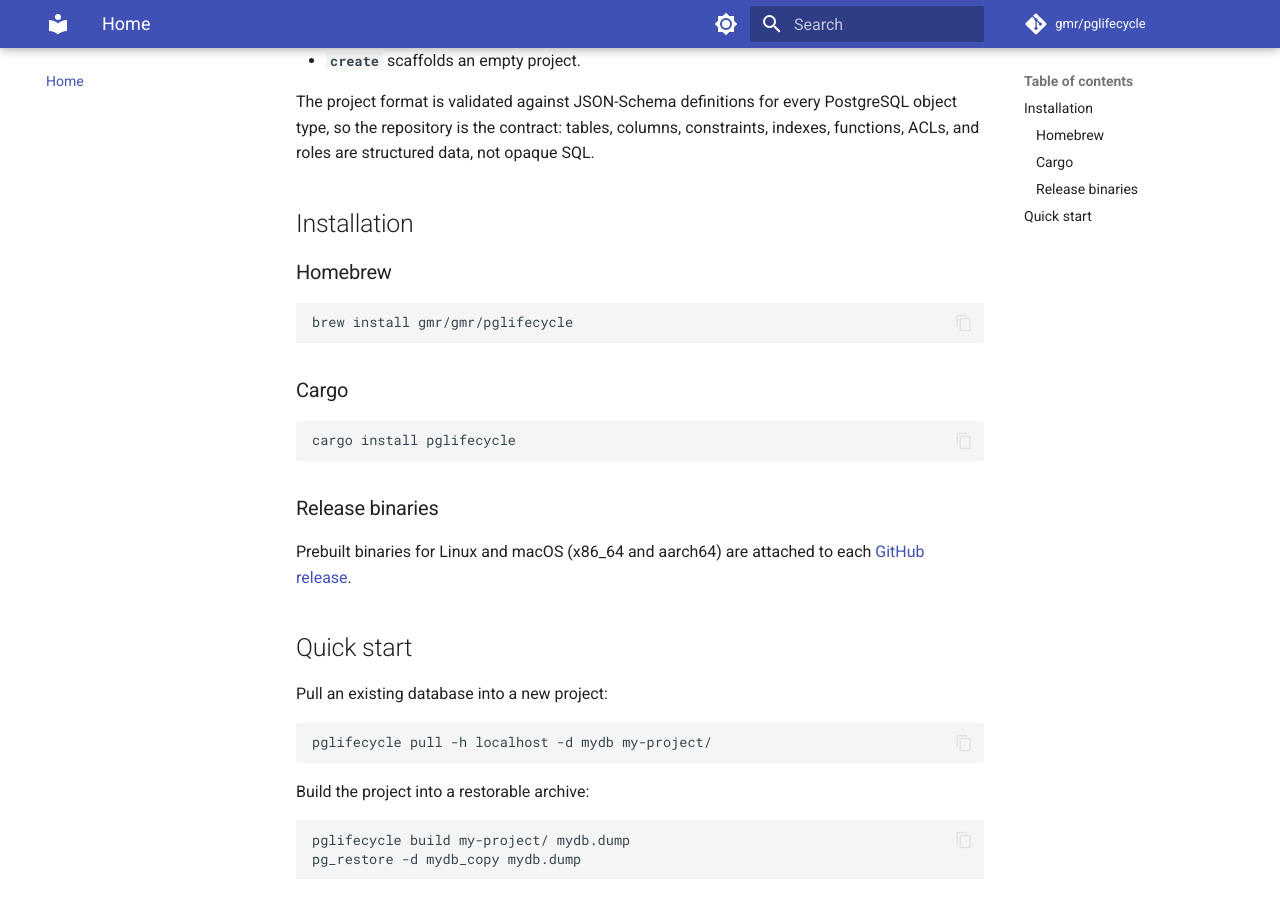
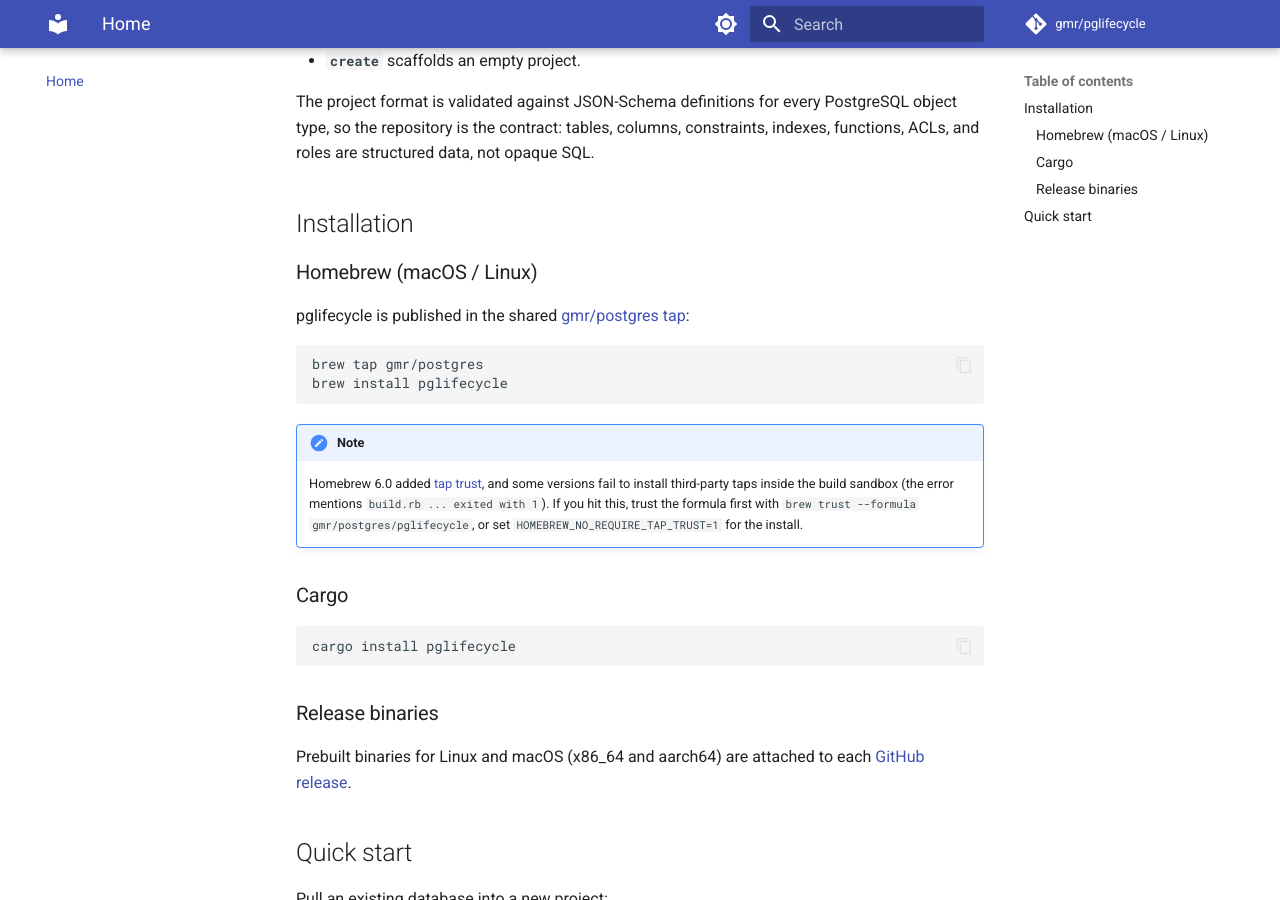
Before and after one commit to gmr/pglifecycle, an MkDocs documentation site: the page built from docs/index.md, in a window 1280 px wide and 900 px high, scrolled down 356 px. Built offline with MkDocs 1.6.1 and Material for MkDocs 9.7.7, drawn with Linux system fonts in a browser that asks for light colours; comment, search, counter and statistics services are not loaded.

Commit message:
Use the gmr/postgres tap and document tap trust
The shared tap was renamed homebrew-gmr -> homebrew-postgres
(brew tap gmr/postgres); install docs match pgfmt's, including the
Homebrew 6 tap-trust note.

Co-authored-by: Claude <noreply@anthropic.com>

````diff
--- a/docs/index.md
+++ b/docs/index.md
@@ -19,11 +19,23 @@ data, not opaque SQL.
 
 ## Installation
 
-### Homebrew
+### Homebrew (macOS / Linux)
+
+pglifecycle is published in the shared [gmr/postgres
+tap](https://github.com/gmr/homebrew-postgres):
 
 ```bash
-brew install gmr/gmr/pglifecycle
+brew tap gmr/postgres
+brew install pglifecycle
 ```
+
+!!! note
+    Homebrew 6.0 added [tap trust](https://docs.brew.sh/Tap-Trust), and
+    some versions fail to install third-party taps inside the build
+    sandbox (the error mentions `build.rb ... exited with 1`). If you
+    hit this, trust the formula first with
+    `brew trust --formula gmr/postgres/pglifecycle`, or set
+    `HOMEBREW_NO_REQUIRE_TAP_TRUST=1` for the install.
 
 ### Cargo
 
````
Also changed, not shown: README.md (+16 -2 lines), 1 other file.
